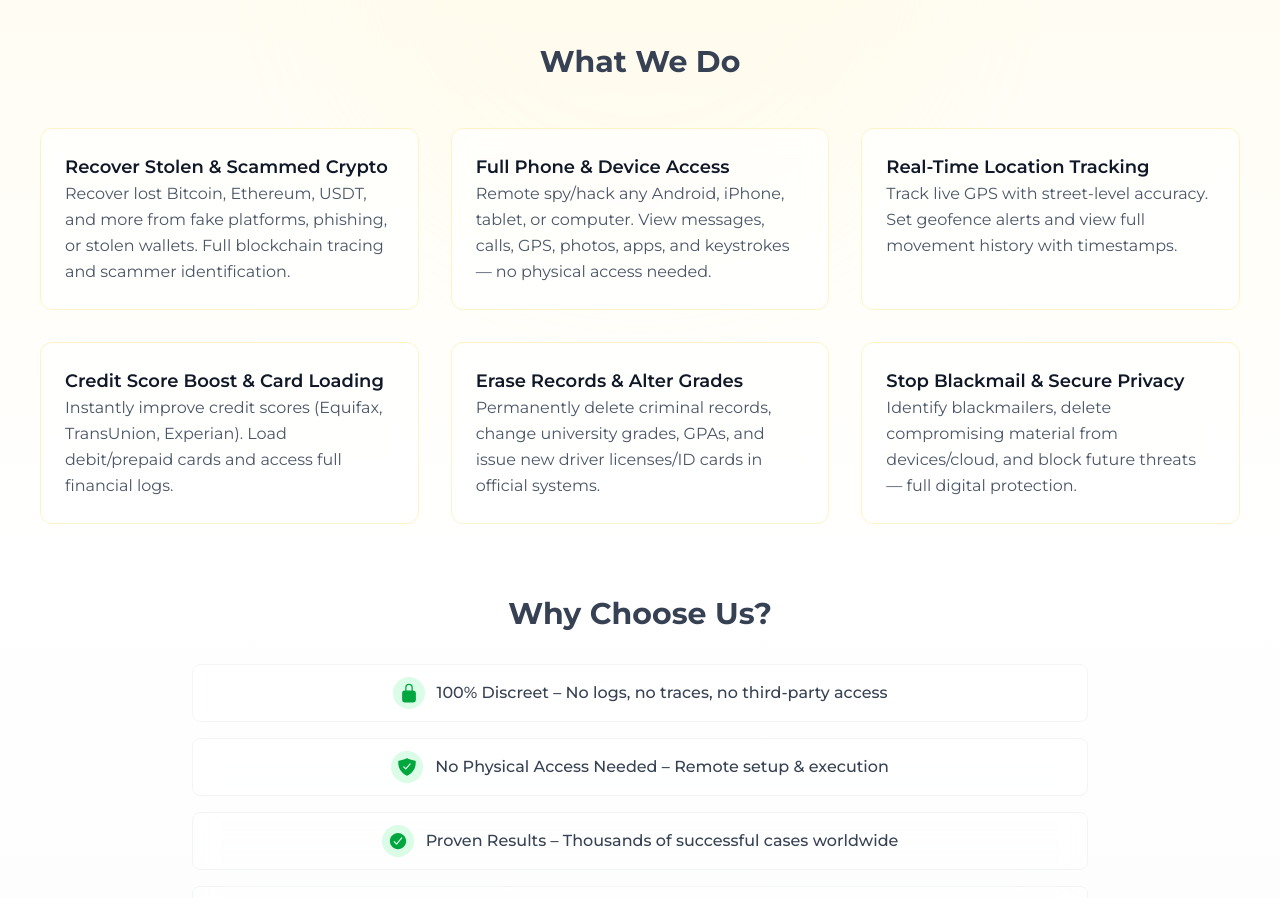
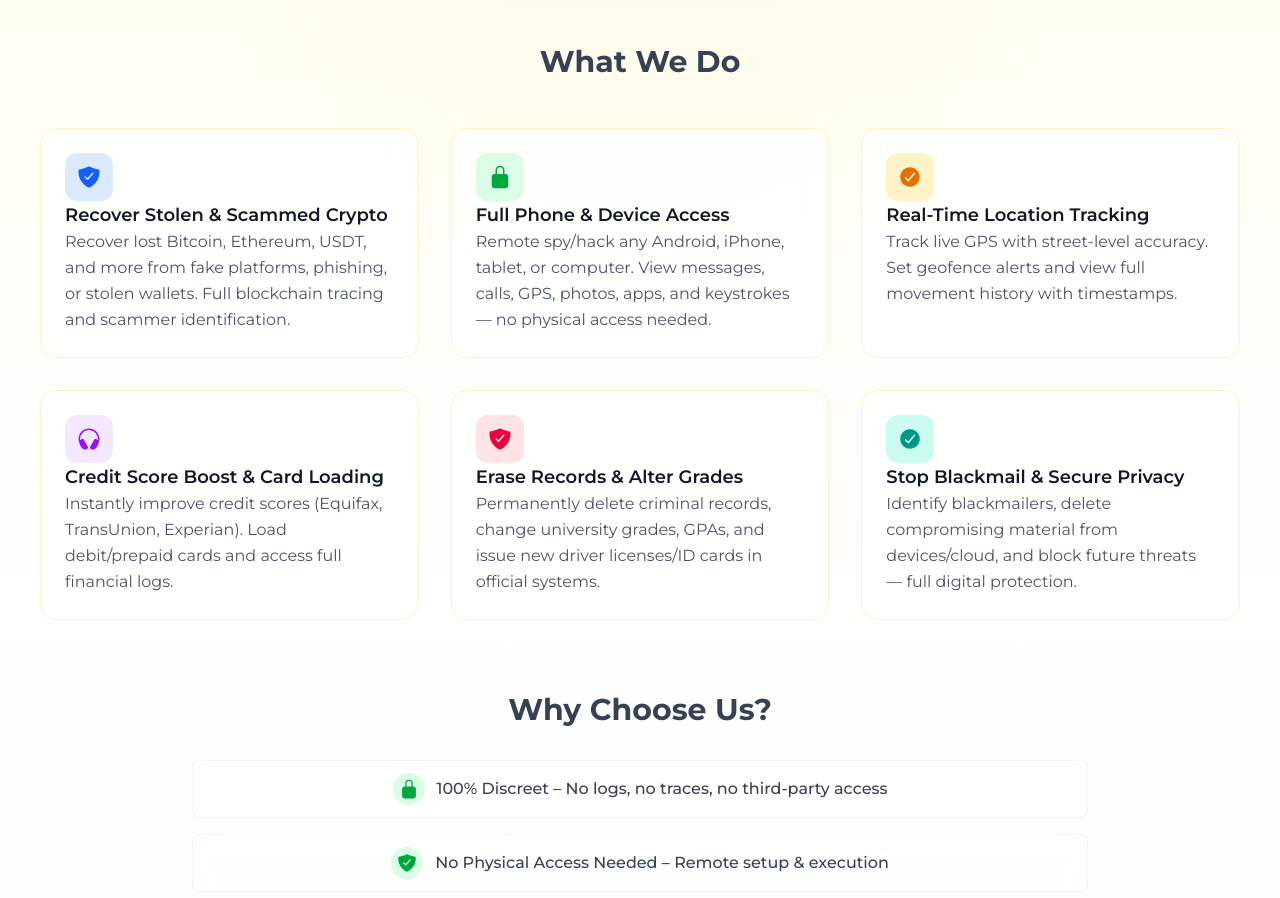
Before and after one commit to LifeofPaks/trevor-tech, a React (Vite) app: page / in a window 1280 px wide. Shown: the part 1180-2078 px from the top of the page. Built offline with nearby package versions, Linux system fonts and the light colour scheme; a web font is replaced by a local one.

Commit message:
updated about section

```diff
--- a/src/components/about/About.jsx
+++ b/src/components/about/About.jsx
@@ -84,25 +84,88 @@ const About = () => {
           </p>
         </div>
 
-        {/* What We Do */}
         <div className="!mb-18">
           <h2 className="text-2xl sm:text-3xl font-bold text-center text-gray-700 !mb-12">
             What We Do
           </h2>
+
           <div className="grid grid-cols-1 sm:grid-cols-2 lg:grid-cols-3 gap-8">
-            {services.map((service, index) => (
+            {services.map((service, index) => {
+              // Assign a unique color theme per card
+              const colorThemes = [
+                {
+                  bg: "bg-blue-100",
+                  text: "text-blue-600",
+                  hoverBg: "group-hover:bg-blue-600",
+                  hoverText: "group-hover:text-white",
+                },
+                {
+                  bg: "bg-green-100",
+                  text: "text-green-600",
+                  hoverBg: "group-hover:bg-green-600",
+                  hoverText: "group-hover:text-white",
+                },
+                {
+                  bg: "bg-amber-100",
+                  text: "text-amber-600",
+                  hoverBg: "group-hover:bg-amber-600",
+                  hoverText: "group-hover:text-white",
+                },
+                {
+                  bg: "bg-purple-100",
+                  text: "text-purple-600",
+                  hoverBg: "group-hover:bg-purple-600",
+                  hoverText: "group-hover:text-white",
+                },
+                {
+                  bg: "bg-rose-100",
+                  text: "text-rose-600",
+                  hoverBg: "group-hover:bg-rose-600",
+                  hoverText: "group-hover:text-white",
+                },
+                {
+                  bg: "bg-teal-100",
+                  text: "text-teal-600",
+                  hoverBg: "group-hover:bg-teal-600",
+                  hoverText: "group-hover:text-white",
+                },
+              ];
+
+              const theme = colorThemes[index % colorThemes.length];
+              const icons = [
+                <IoShieldCheckmark size={24} />,
+                <IoLockClosed size={24} />,
+                <IoCheckmarkCircle size={24} />,
+                <IoHeadset size={24} />,
+                <IoShieldCheckmark size={24} />,
+                <IoCheckmarkCircle size={24} />,
+              ];
+
+              return (
                 <div
                   key={index}
-                className="bg-white/70 backdrop-blur-md !p-6 rounded-xl border border-amber-100 hover:border-amber-400 hover:shadow-amber-200 hover:shadow-lg transition-all duration-300"
+                  className="group bg-white/70 backdrop-blur-md !p-6 rounded-2xl border border-amber-100 hover:border-amber-400 hover:shadow-amber-200 hover:shadow-xl transition-all duration-300 relative overflow-hidden"
                 >
-                <h3 className="text-lg font-semibold text-gray-900 mb-2">
+                  {/* Glow effect */}
+                  <div className="absolute inset-0 bg-gradient-to-br from-amber-50/30 to-transparent opacity-0 group-hover:opacity-100 transition-opacity duration-500 rounded-2xl" />
+
+                  {/* Icon */}
+                  <div
+                    className={`flex items-center justify-center w-12 h-12 rounded-xl mb-4 transition-all duration-300 ${theme.bg} ${theme.text} ${theme.hoverBg} ${theme.hoverText}`}
+                  >
+                    {icons[index]}
+                  </div>
+
+                  {/* Text content */}
+                  <h3 className="text-lg font-semibold text-gray-900 mb-2 group-hover:text-amber-700 transition-colors duration-300">
                     {service.title}
                   </h3>
                   <p className="text-sm sm:text-base text-gray-600 leading-relaxed">
                     {service.desc}
                   </p>
                 </div>
-            ))}
+              );
+            })}
           </div>
         </div>
 
```
Lines whose indentation alone changed are shown as unchanged.
